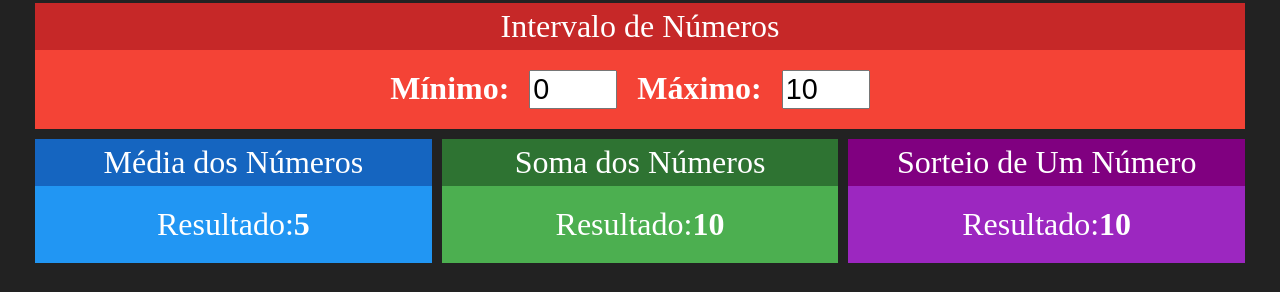
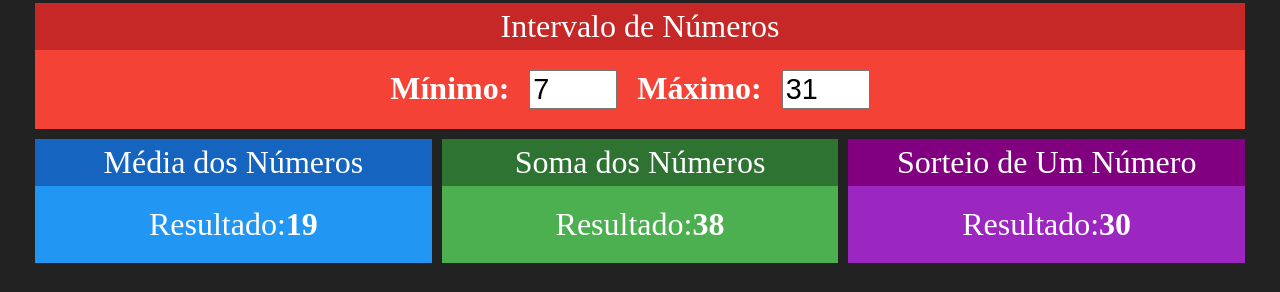
Before and after one commit to MaestroPravaler/redux_intro, a React (Create React App) app: page / in a window 1280 px wide. Shown: the part 192-484 px from the top of the page. Built offline with nearby package versions, Linux system fonts and the light colour scheme.

Commit message:
Components comunicando com state-redux

```diff
--- a/src/components/Intervalo.jsx
+++ b/src/components/Intervalo.jsx
@@ -1,9 +1,12 @@
 import './Intervalo.css';
 import React from 'react';
 
+import { connect } from 'react-redux';
+
 import Card from './Card';
 
-export default props => {
+const Intervalo = props => {
+    const {min, max} = props;
     return (
         <Card title="Intervalo de Números" red>
             <div className="Intervalo">
@@ -11,7 +14,7 @@
                     <strong>Mínimo:</strong>
                     <input
                         type="number"
-                        value={0}
+                        value={min}
                         readOnly
                     />
                 </span>
@@ -19,7 +22,7 @@
                     <strong>Máximo:</strong>
                     <input
                         type="number"
-                        value={10}
+                        value={max}
                         readOnly
                     />
                 </span>
@@ -27,3 +30,12 @@
         </Card>
     );
 }
+
+function mapStateToProps(state){
+    return {
+        min: state.numeros.min,
+        max: state.numeros.max,
+    };
+}
+
+export default connect(mapStateToProps)(Intervalo);
--- a/src/components/Media.jsx
+++ b/src/components/Media.jsx
@@ -1,16 +1,27 @@
 import React from "react";
+import { connect } from "react-redux";
 
 import Card from "./Card";
 
-export default (props) => {
+const Media = (props) => {
+    const {min, max} = props
     return (
         <Card title="Média dos Números" blue>
             <div>
                 <span>
                     <span>Resultado:</span>
-                    <strong>{5}</strong>
+                    <strong>{(min + max) / 2}</strong>
                 </span>
             </div>
         </Card>
     );
 };
+
+function mapStateToProps(state){
+    return {
+        min: state.numeros.min,
+        max: state.numeros.max,
+    };
+}
+
+export default connect(mapStateToProps)(Media);
--- a/src/components/Soma.jsx
+++ b/src/components/Soma.jsx
@@ -1,16 +1,27 @@
 import React from "react";
+
+import { connect } from "react-redux";
 
 import Card from "./Card";
 
-export default (props) => {
+const Soma = (props) => {
+    const {min, max} = props;
     return (
         <Card title="Soma dos Números" green>
             <div>
                 <span>
                     <span>Resultado:</span>
-                    <strong>{10}</strong>
+                    <strong>{min + max}</strong>
                 </span>
             </div>
         </Card>
     );
 };
+function mapStateToProps(state) {
+    return {
+        min: state.numeros.min,
+        max: state.numeros.max,
+    };
+}
+
+export default connect(mapStateToProps)(Soma);
--- a/src/components/Sorteio.jsx
+++ b/src/components/Sorteio.jsx
@@ -1,16 +1,29 @@
 import React from "react";
+
+import { connect } from "react-redux";
 
 import Card from "./Card";
 
-export default (props) => {
+const Sorteio = (props) => {
+    const {min, max} = props;
+    const aleatorio = parseInt(Math.random() * (max - min)) + min;
     return (
         <Card title="Sorteio de Um Número" purple>
             <div>
                 <span>
                     <span>Resultado:</span>
-                    <strong>{10}</strong>
+                    <strong>{aleatorio}</strong>
                 </span>
             </div>
         </Card>
     );
 };
+
+function mapStateToProps(state) {
+    return {
+        min: state.numeros.min,
+        max: state.numeros.max,
+    };
+}
+
+export default connect(mapStateToProps)(Sorteio);
--- a/src/store/storeConfig.js
+++ b/src/store/storeConfig.js
@@ -2,13 +2,15 @@
 
 const reducers = combineReducers({
     numeros: function(state, action){
+        console.log('Reducer numeros ...');
         console.log(state, ' ',action)
         return{
-            min: 1,
-            max: 10,
+            min: 7,
+            max: 31,
         }
     },
     nomes: function(state, action){
+        console.log('Reducer nomes ...');
         console.log(state, " ", action);
         return[
             'Ana',
```
